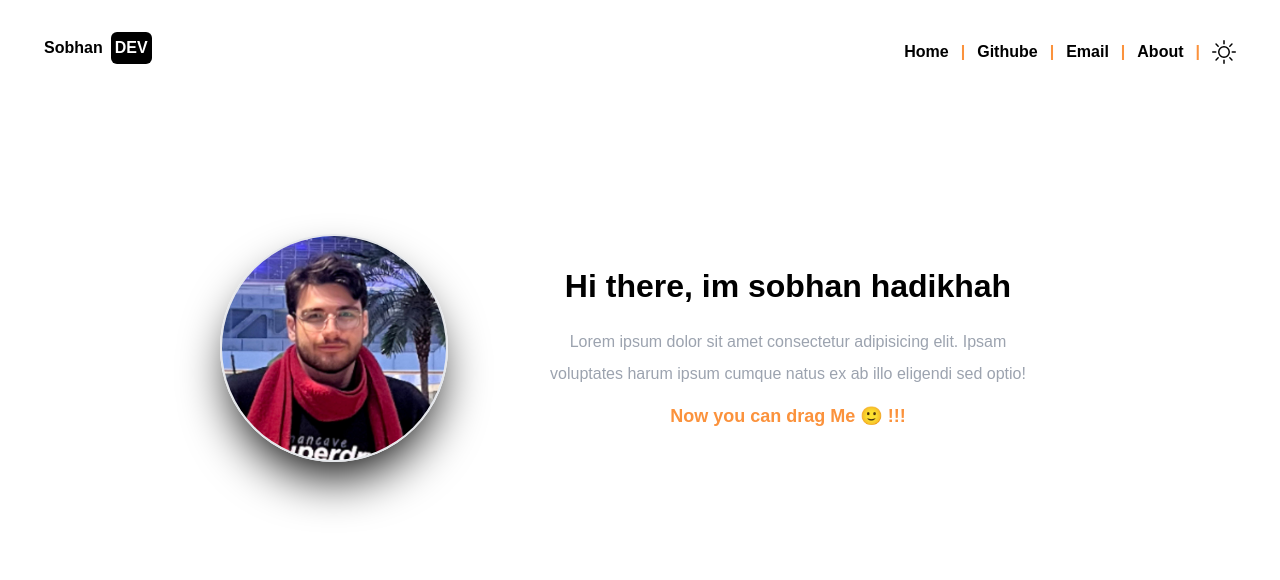
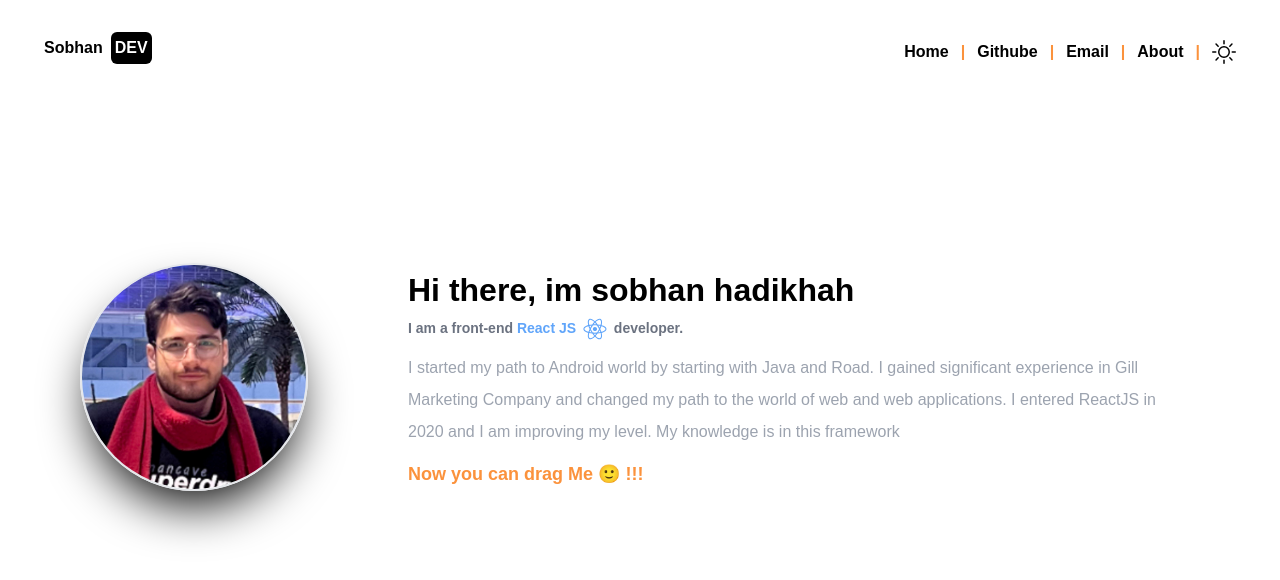
Before and after one commit to sobhanhadikhah/Ark-of-the-Covenant, a React (Vite) app in the folder client/: page / in a window 1280 px wide. Shown: the top 580 px of the page. Built offline with nearby package versions, Linux system fonts and the light colour scheme.

Commit message:
doing hero section

```diff
--- a/client/index.html
+++ b/client/index.html
@@ -4,7 +4,7 @@
     <meta charset="UTF-8" />
     <link rel="icon" type="image/svg+xml" href="/vite.svg" />
     <meta name="viewport" content="width=device-width, initial-scale=1.0" />
-    <title>Vite + React</title>
+    <title>Sobhan Hadikhah</title>
   </head>
   <body className="light" >
     <div id="root"></div>
--- a/client/src/App.jsx
+++ b/client/src/App.jsx
@@ -20,7 +20,7 @@ function App() {
       <motion.div initial={{ backgroundColor: theme === "dark" ? '#202320' : '#fff' }}
         animate={{ backgroundColor: theme === "dark" ? '#202320' : '#fff' }}
         exit={{ backgroundColor: theme === "dark" ? '#202320' : '#fff' }}
-        className='h-screen py-2 ' >
+        className='h-screen py-2 overflow-auto ' >
         <Navbar theme={theme} togglelightandday={hancleonToggle} />
         <Routes>
           <Route path='/' element={<Home />} />
--- a/client/src/components/Hero.jsx
+++ b/client/src/components/Hero.jsx
@@ -1,6 +1,7 @@
 import React from 'react'
 import CardHandemade from './CardHandemade';
 import personalpic from "../assets/personalpic.jpg";
+import { DiReact } from "react-icons/di"
 import { motion } from 'framer-motion';
 function Hero() {
     return (
@@ -11,20 +12,30 @@ function Hero() {
                 <CardHandemade />
             </div> */}
             <div className='flex justify-center items-center md:py-24' >
-                <div className='flex flex-col md:flex-row justify-center items-center text-center ' >
+                <div className='flex flex-col md:flex-row justify-center items-center  ' >
 
                     <motion.img drag src={personalpic}
                         dragConstraints={{ top: -50, left: -50, right: 50, bottom: 50 }}
-                        className=' mr-0 cursor-grab  md:mr-12 flex border-2  rounded-full shadow-black shadow-2xl  dark:shadow-2xl dark:shadow-orange-400 w-[228px] ' alt="" />
+                        className=' mr-0 cursor-grab  md:mr-12 flex border-2  rounded-full
+                         shadow-black shadow-2xl ml-5  dark:shadow-2xl dark:shadow-orange-400 w-[228px] ' alt="" />
 
 
-                    <div className=' py-8 font-poppins mt-8 md:mt-0   md:ml-5   ' >
-                        <h1 className=' dark:text-white font-semibold text-[32px]  text-4xl ' >Hi there, im sobhan hadikhah</h1>
-                        <p className='max-w-[480px] flex mb-3 justify-center text-center leading-loose mx-8 dark:text-gray-300 mt-5 font-poppins text-gray-400  ' >
-                            Lorem ipsum dolor sit amet consectetur adipisicing elit. Ipsam voluptates harum ipsum cumque natus ex ab illo eligendi sed optio!
-                        </p>
-                        <span className='text-orange-400 text-lg font-semibold py-4 ' >Now you can drag Me 🙂 !!!</span>
+                    <div className='  py-8 font-poppins mt-8 md:mt-0   md:ml-5   ' >
+                        <div className='flex flex-col' >
+                            <h1 className=' dark:text-white font-semibold text-[32px] mx-8 leading-normal  text-4xl ' >Hi there, im sobhan hadikhah</h1>
+                            <h3 className='dark:text-gray-100 text-gray-500 mx-8 text-sm font-semibold ' >
+                                I am a front-end <span className='text-blue-400 font-bold font-poppins flex-none'
+                                >React JS <DiReact className=' inline-block  ' size={30} />  </span>   developer.  </h3>
+                            <p className='max-w-[780px]   mb-3 justify-start  self-start  leading-loose  mx-8  dark:text-gray-300 mt-2 font-poppins
+                             text-gray-400  ' >
+                                I started my path to Android world by starting with Java and Road. I gained significant experience in Gill Marketing Company and changed my path to the world of web and web applications. I entered ReactJS in 2020 and I am improving my level. My knowledge is in this framework
+                            </p>
+
+                        </div>
+                        <span className='text-orange-400 self-start font-poppins text-lg justify-start mx-8 font-semibold py-4 mt-14 ' >Now you can drag Me 🙂 !!!</span>
+
                     </div>
+
                 </div>
             </div>
 
--- a/client/src/components/Navbar.jsx
+++ b/client/src/components/Navbar.jsx
@@ -5,6 +5,7 @@ import { motion, AnimatePresence } from 'framer-motion';
 import { BsSun } from "react-icons/bs";
 import { IoClose } from "react-icons/io5";
 import { RiMenu4Fill } from "react-icons/ri";
+import { DiReact } from "react-icons/di"
 function Navbar({ togglelightandday, theme }) {
   const [navtoggle, setNavtoggle] = useState(false);
   const navbarText = [
@@ -28,11 +29,12 @@ function Navbar({ togglelightandday, theme }) {
 
     <AnimatePresence  >
       <div div className=' w-full h-[98px] justify-between font-poppins items-center   ' >
-        <div className='flex items-center dark:text-[#bdbdbd]  text-black max-w-[1240px] mx-auto p-6   ' >
+        <div className='flex items-center dark:text-[#bdbdbd]   text-black max-w-[1240px] mx-auto p-6   ' >
           {/* personal pic for anything can be logo  */}
           {/* <img src={personalpic} className=' mx-3 hover:scale-125 rounded-full cursor-pointer  dark:shadow-orange-400 shadow-lg shadow-slate-400
            hover:-translate-y-3
            dark:hover:shadow-orange-900 transition duration-150 w-[48px] h-[48px] ' alt="logo" /> */}
+          {/* <DiReact size={30} className='text-blue-400   ' /> */}
           <h3 className='dark:text-white text-black font-semibold ' >
             Sobhan
           </h3>
```
